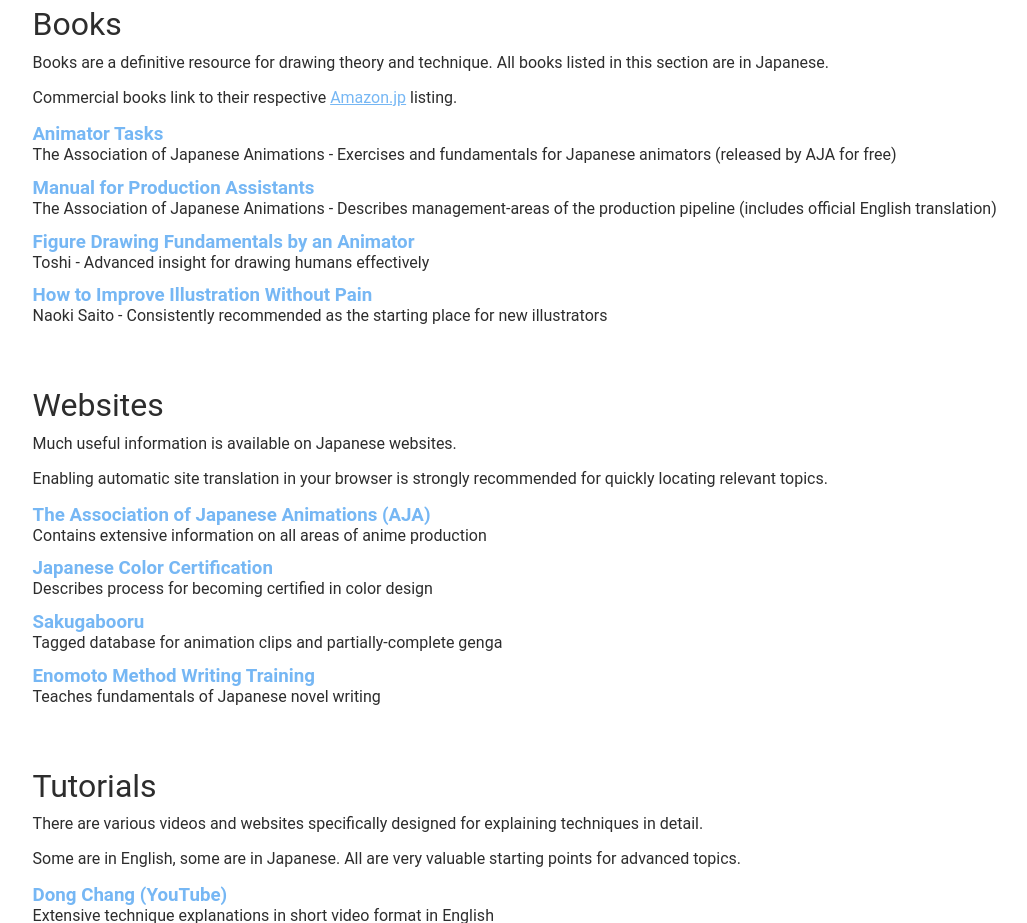
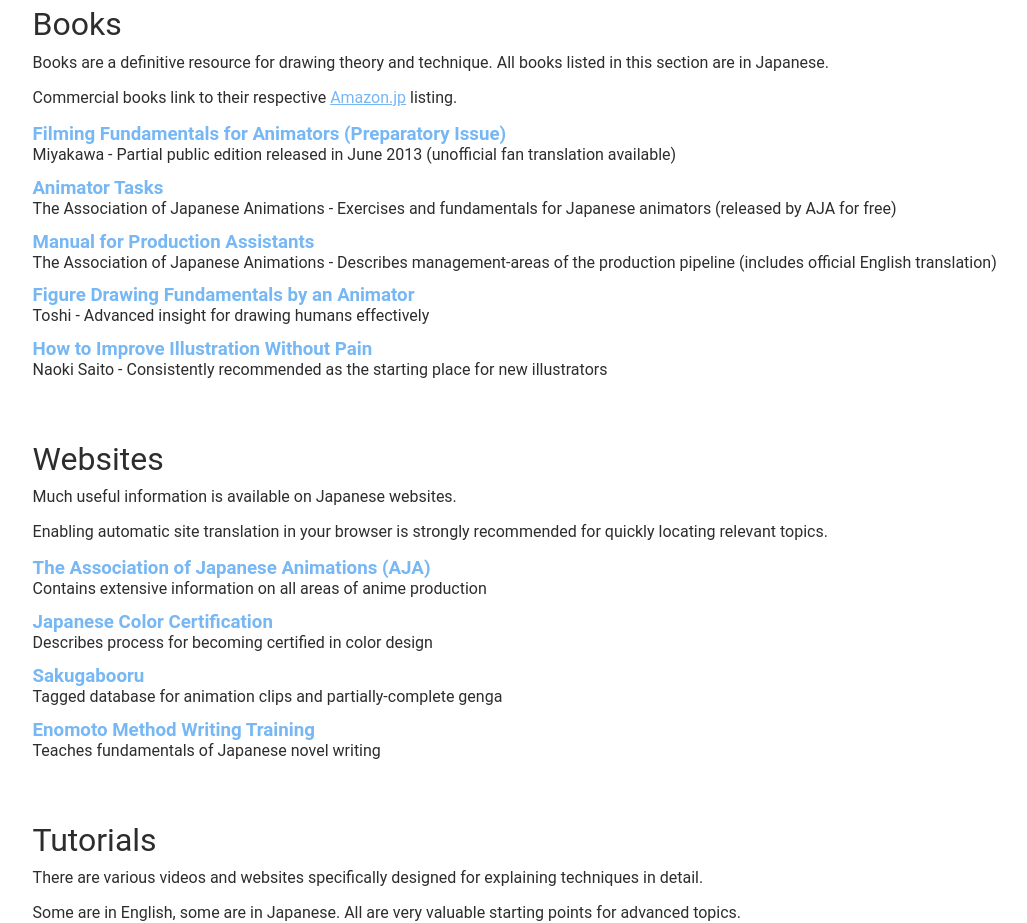
Before and after one commit to anim-rat/anim-rat.github.io, a React (Create React App) app in the folder site/: page / in a window 1280 px wide. Shown: the part 2060-2983 px from the top of the page, without its empty margins (121-1148 px from the left). Built offline with nearby package versions, Linux system fonts and the light colour scheme.

Commit message:
Add Satsuma Book

```diff
--- a/site/src/contents/Books.tsx
+++ b/site/src/contents/Books.tsx
@@ -22,6 +22,12 @@
 				Commercial books link to their respective <a
 				href="https://www.amazon.co.jp/" target="_blank">Amazon.jp</a> listing.
 			</p>
+			<Entry
+				name="Filming Fundamentals for Animators (Preparatory Issue)"
+				author="Miyakawa"
+				link="https://satuma.grupo.jp/"
+				note="Partial public edition released in June 2013 (unofficial fan translation available)"
+			/>
 			<Entry
 				name="Animator Tasks"
 				author="The Association of Japanese Animations"
```
